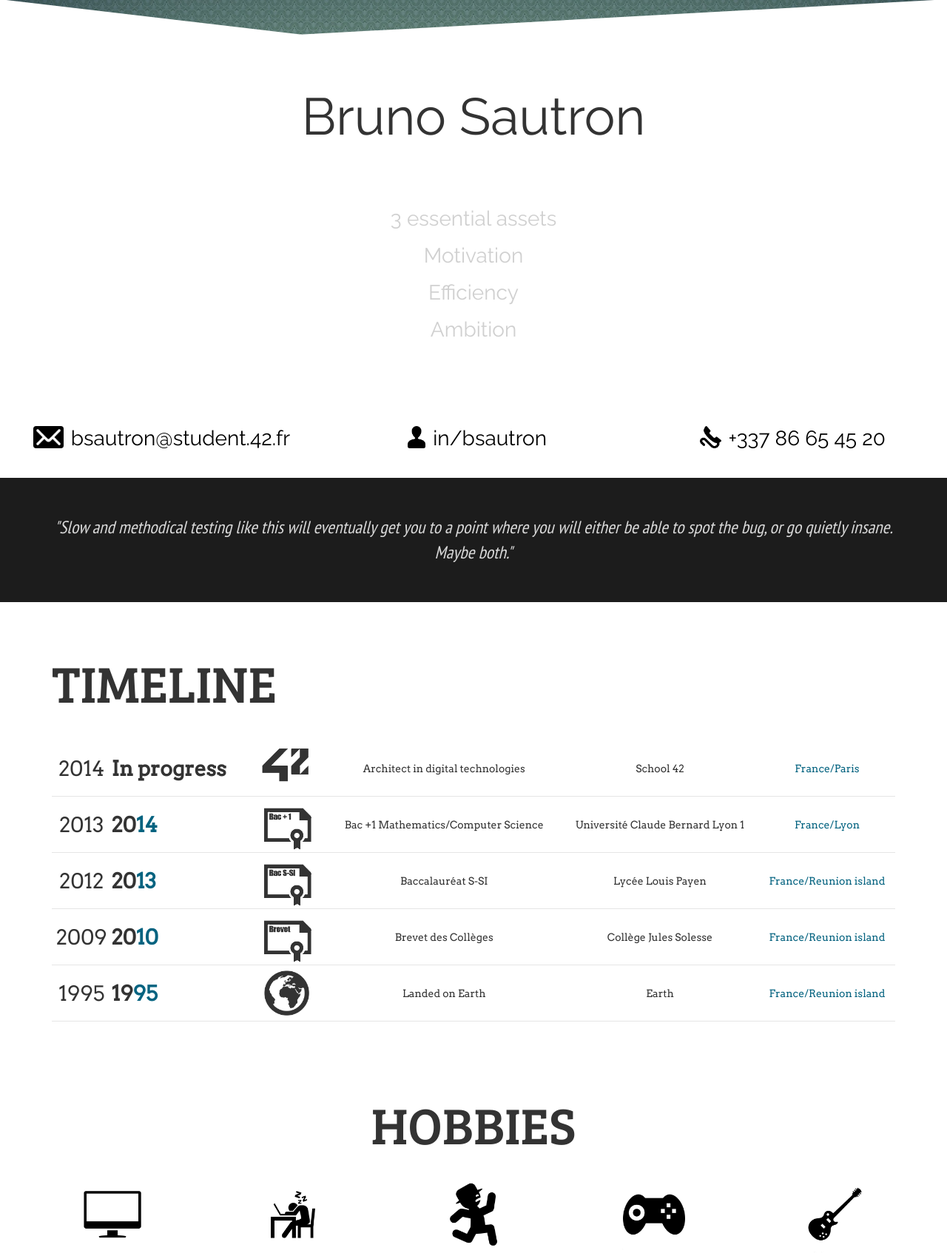
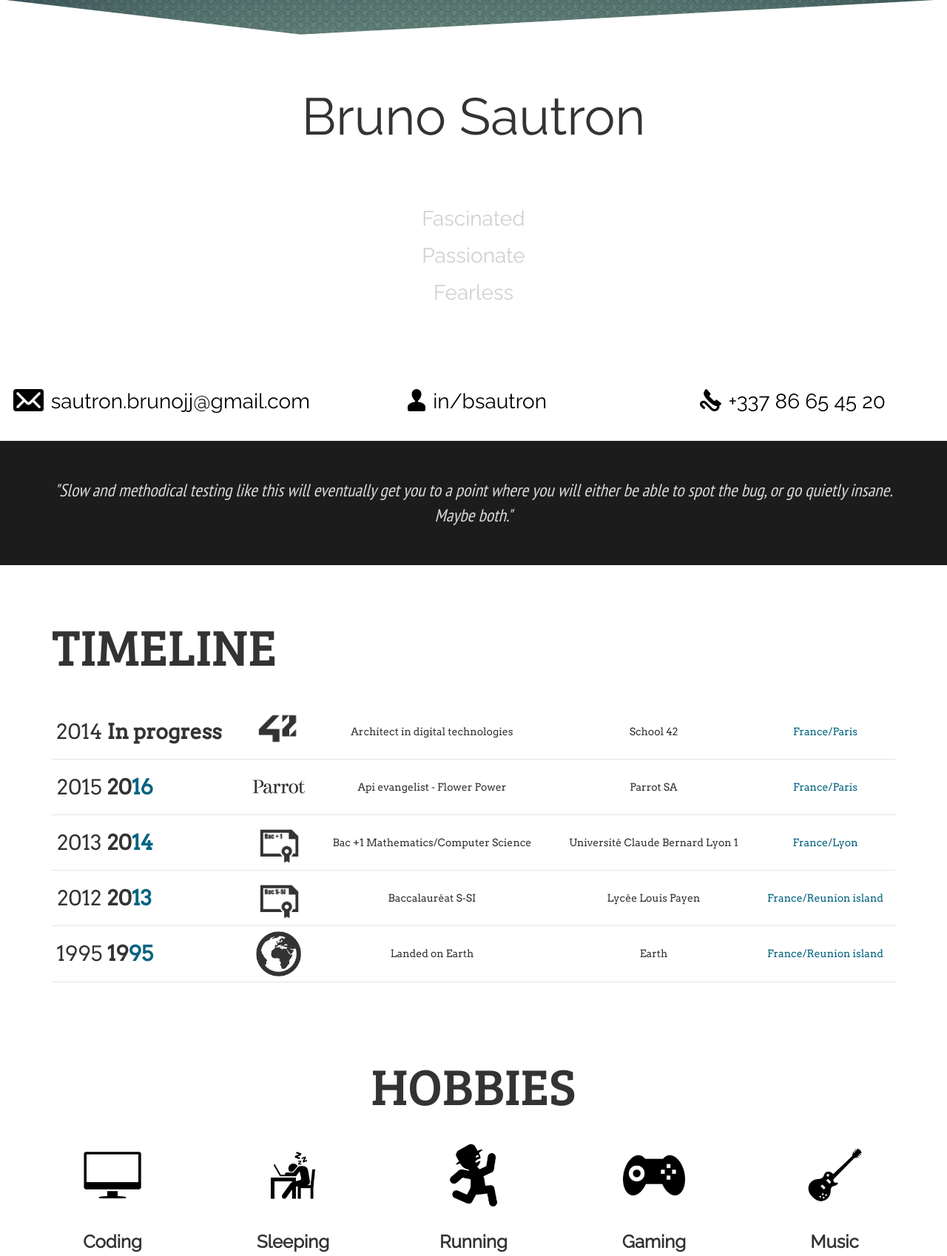
Before and after one commit to bsautron/bsautron.github.io, a Node server app: page / in a window 1280 px wide. Shown: the part 601-2299 px from the top of the page at 74% size. Run offline with Node 20, Linux system fonts and the light colour scheme; some libraries are stand-ins or nearby versions; some web fonts are replaced.

Commit message:
Add nodejs / assets / gmail.com

```diff
--- a/public/css/details.css
+++ b/public/css/details.css
@@ -55,3 +55,7 @@ section h2 {
 .dark-blue {
 	color: #046380;
 }
+
+.qt {
+  height: 75px;
+}
--- a/public/sections/connect/connect.js
+++ b/public/sections/connect/connect.js
@@ -40,17 +40,16 @@ function connect() {
 	var me = {
 		"firstname": "Bruno",
 		"lastname": "Sautron",
-		"email": "bsautron@student.42.fr",
+    "email": "sautron.brunojj@gmail.com",
 		"tel": "+33786654520",
 		"linkedin": {
 			"url": "https://www.linkedin.com/",
 			"ln-me": "in/bsautron"
 		},
 		"assets": [
-			"3 essential assets",
-			"Motivation",
-			"Efficiency",
-			"Ambition"
+			"Fascinated",
+			"Passionate",
+			"Fearless"
 		]
 	}
 
--- a/public/sections/skills/skills.js
+++ b/public/sections/skills/skills.js
@@ -101,7 +101,7 @@ function skills() {
 			{"name": "Algorithms and AI", "level": 98},
 			{"name": "Imperative programming", "level": 90},
 			{"name": "Unix", "level": 70},
-			{"name": "Web", "level": 60},
+			{"name": "Web", "level": 68},
 			{"name": "Object-oriented programming", "level": 85},
 			{"name": "Graphics", "level": 40},
 			{"name": "DB & Data", "level": 20},
@@ -110,15 +110,15 @@ function skills() {
 		"technologies": [
 			{"name": "c", "level": 99, "category": [category["programming"]], "img": ""},
 			{"name": "c++", "level": 90, "category": [category["programming"]], "img": ""},
-			{"name": "js", "level": 78, "category": [category["programming"]], "img": ""},
-			{"name": "php", "level": 55, "category": [category["web"]], "img": ""},
-			{"name": "html", "level": 60, "category": [category["web"]], "img": ""},
-			{"name": "css", "level": 60, "category": [category["web"]], "img": ""},
+			{"name": "nodejs", "level": 92, "category": [category["web"]], "img": ""},
+			{"name": "php", "level": 45, "category": [category["web"]], "img": ""},
+			{"name": "html", "level": 70, "category": [category["web"]], "img": ""},
+			{"name": "css", "level": 70, "category": [category["web"]], "img": ""},
 			{"name": "bash", "level": 70, "category": [category["programming"]], "img": ""},
 			{"name": "ajax", "level": 10, "category": [category["web"]], "img": ""},
-			{"name": "jq", "level": 50, "category": [category["web"]], "img": ""},
+			{"name": "jq", "level": 45, "category": [category["web"]], "img": ""},
 			{"name": "py", "level": 88, "category": [category["programming"]], "img": ""},
-			{"name": "sql", "level": 75, "category": [category["web"]], "img": ""},
+			{"name": "nosql", "level": 75, "category": [category["web"]], "img": ""},
 			{"name": "jade", "level": 22, "category": [category["web"]], "img": ""},
 			{"name": "asm", "level": 22, "category": [category["programming"]], "img": ""}
 		]
--- a/public/sections/timeline/timeline.js
+++ b/public/sections/timeline/timeline.js
@@ -17,7 +17,7 @@ function printQt(qt)
 
 	var img = document.createElement("td");
 	img.setAttribute("class", "qt-qt qt-img");
-	img.innerHTML = '<img src="img/' + qt["img"] + '" height="75px"></img>';
+	img.innerHTML = '<img src="img/' + qt["img"] + '" width="75px"></img>';
 	el.appendChild(img);
 
 	var diploma = document.createElement("td");
@@ -55,8 +55,18 @@ function timeline() {
 		"country": "France",
 		"city": "Paris"
 	},
+  {
+    "id": "1",
+    "diploma": "Api evangelist - Flower Power",
+    "school": "Parrot SA",
+    "img": "parrot.png",
+    "begin": "2015",
+    "end": "2016",
+    "country": "France",
+    "city": "Paris"
+  },
 	{
-		"id": "1",
+		"id": "2",
 		"diploma": "Bac +1 Mathematics/Computer Science",
 		"school": "Université Claude Bernard Lyon 1",
 		"img": "bac+1.png",
@@ -66,7 +76,7 @@ function timeline() {
 		"city": "Lyon"
 	},
 	{
-		"id": "2",
+		"id": "3",
 		"diploma": "Baccalauréat S-SI",
 		"school": "Lycée Louis Payen ",
 		"img": "bac+s-si.png",
@@ -75,16 +85,7 @@ function timeline() {
 		"country": "France",
 		"city": "Reunion island"
 	},
-	{
-		"id": "3",
-		"diploma": "Brevet des Collèges",
-		"school": "Collège Jules Solesse",
-		"img": "brevet.png",
-		"begin": "2009",
-		"end": "2010",
-		"country": "France",
-		"city": "Reunion island"
-	},
+
 	{
 		"id": "4",
 		"diploma": "Landed on Earth",
```
Also changed, not shown: public/img/parrot.png (added).
